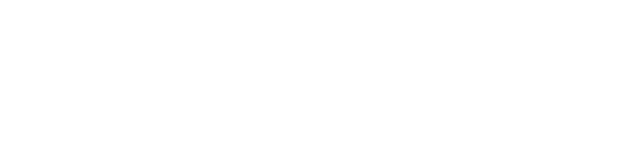
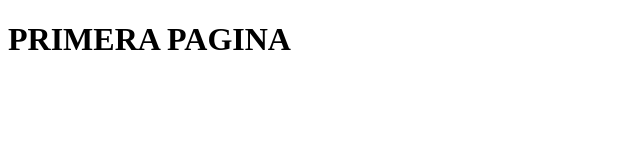
Before and after one commit to sharon-code/git-curso, a plain HTML site: page index.html in a window 1280 px wide. Shown: the whole page, without its empty margins (0-640 px from the left). Drawn offline with Linux system fonts and the light colour scheme.

Commit message:
index con titulo

```diff
--- a/index.html
+++ b/index.html
@@ -4,6 +4,7 @@
     <meta charset="UTF-8">
     <meta name="viewport" content="width=device-width, initial-scale=1.0">
     <title>Document</title>
+    <h1>PRIMERA PAGINA</h1>
 </head>
 <body>
 
```
